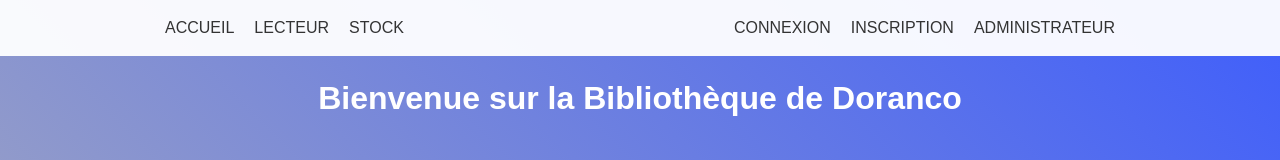
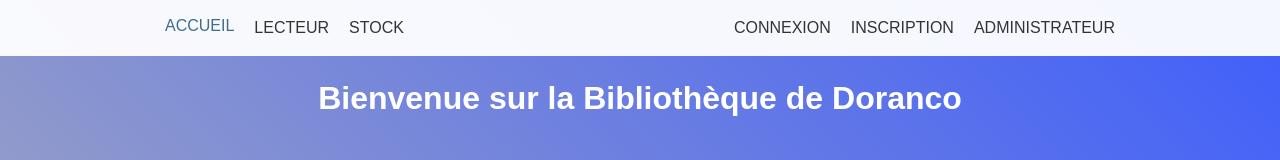
Before and after one commit to balex69/tpbibliodoran, a Next.js app: page / in a window 1280 px wide. In both pictures the pointer is over the link "ACCUEIL". Shown: the top 160 px of the page. Built offline with nearby package versions, Linux system fonts and the light colour scheme.

Commit message:
add css effect on nav

```diff
--- a/components/Nav/Nav.module.scss
+++ b/components/Nav/Nav.module.scss
@@ -17,9 +17,18 @@
     gap: 20px;
 
     a {
+      transition: ease-in-out 300ms;
+      display: block;
       color: #333333;
       text-decoration: none;
       text-transform: uppercase;
     }
+
+    a:hover {
+      transition: ease-in-out 300ms;
+      display: block;
+      transform: translateY(-2px);
+      color: rgb(62, 108, 141);
+    }
   }
 }
```
